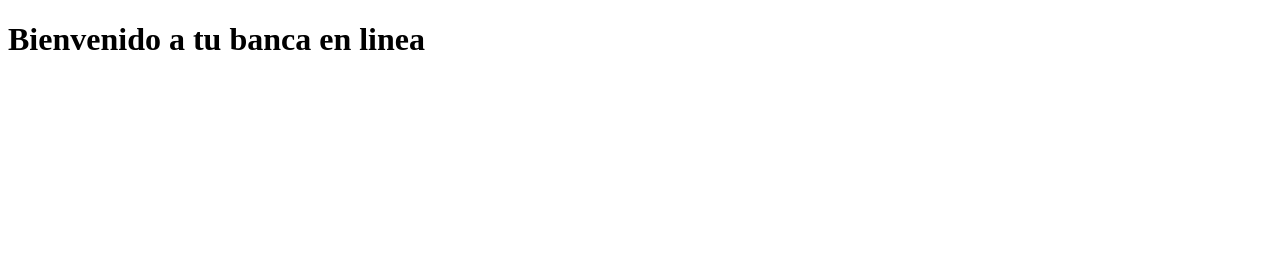
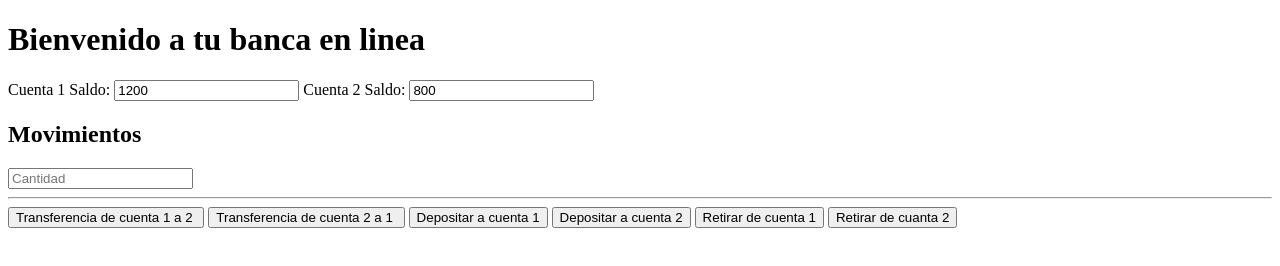
Before and after one commit to Alonsorcg/cajero, a plain HTML site: page principal.html in a window 1280 px wide. Drawn offline with Linux system fonts and the light colour scheme.

Commit message:
cajero final

```diff
--- a/app.js
+++ b/app.js
@@ -9,3 +9,42 @@ function login(form){
         alert("error de usuario")
     }
 }
+
+function formula() {
+    var CantidadT=parseInt(document.getElementById('Cant').value);
+    var Cantidad1=parseInt(document.getElementById('C1').value);
+    var Cantidad2=parseInt(document.getElementById('C2').value);
+    document.getElementById('C1').value=(Cantidad1-CantidadT);
+    document.getElementById('C2').value=(Cantidad2+CantidadT);
+}
+function formula2() {
+    var CantidadT=parseInt(document.getElementById('Cant').value);
+    var Cantidad1=parseInt(document.getElementById('C1').value);
+    var Cantidad2=parseInt(document.getElementById('C2').value);
+    document.getElementById('C1').value=(Cantidad1+CantidadT);
+    document.getElementById('C2').value=(Cantidad2-CantidadT);
+}
+function formula3() {
+    var CantidadT=parseInt(document.getElementById('Cant').value);
+    var Cantidad1=parseInt(document.getElementById('C1').value);
+    var Cantidad2=parseInt(document.getElementById('C2').value);
+    document.getElementById('C1').value=(Cantidad1+CantidadT);
+}
+function formula4() {
+    var CantidadT=parseInt(document.getElementById('Cant').value);
+    var Cantidad1=parseInt(document.getElementById('C1').value);
+    var Cantidad2=parseInt(document.getElementById('C2').value);
+    document.getElementById('C2').value=(Cantidad2+CantidadT);
+}
+function formula5() {
+    var CantidadT=parseInt(document.getElementById('Cant').value);
+    var Cantidad1=parseInt(document.getElementById('C1').value);
+    var Cantidad2=parseInt(document.getElementById('C2').value);
+    document.getElementById('C1').value=(Cantidad1-CantidadT);
+}
+function formula6() {
+    var CantidadT=parseInt(document.getElementById('Cant').value);
+    var Cantidad1=parseInt(document.getElementById('C1').value);
+    var Cantidad2=parseInt(document.getElementById('C2').value);
+    document.getElementById('C2').value=(Cantidad2-CantidadT);
+}
--- a/principal.html
+++ b/principal.html
@@ -9,5 +9,20 @@
 </head>
 <body>
     <h1>Bienvenido a tu banca en linea</h1>
+    <label for="">Cuenta 1 Saldo:</label>
+    <input type="text" name="Cantidad1" id="C1" value="1200">
+    <label for="">Cuenta 2 Saldo:</label>
+    <input type="text" name="Cantidad2" id="C2" value="800">
+    <form action="">
+        <h2>Movimientos</h2>
+        <input type="text" name="" id="Cant" placeholder="Cantidad">
+        <hr>
+        <input type="button" value="Transferencia de cuenta 1 a 2 " id="bt2" onclick="formula()">
+        <input type="button" value="Transferencia de cuenta 2 a 1 " id="bt3" onclick="formula2()">
+        <input type="button" value="Depositar a cuenta 1" id="bt4" onclick="formula3()">
+        <input type="button" value="Depositar a cuenta 2" id="bt5" onclick="formula4()">
+        <input type="button" value="Retirar de cuenta 1" id="bt6" onclick="formula5()">
+        <input type="button" value="Retirar de cuanta 2" id="bt7" onclick="formula6()">
+    </form>
 </body>
 </html>
```
